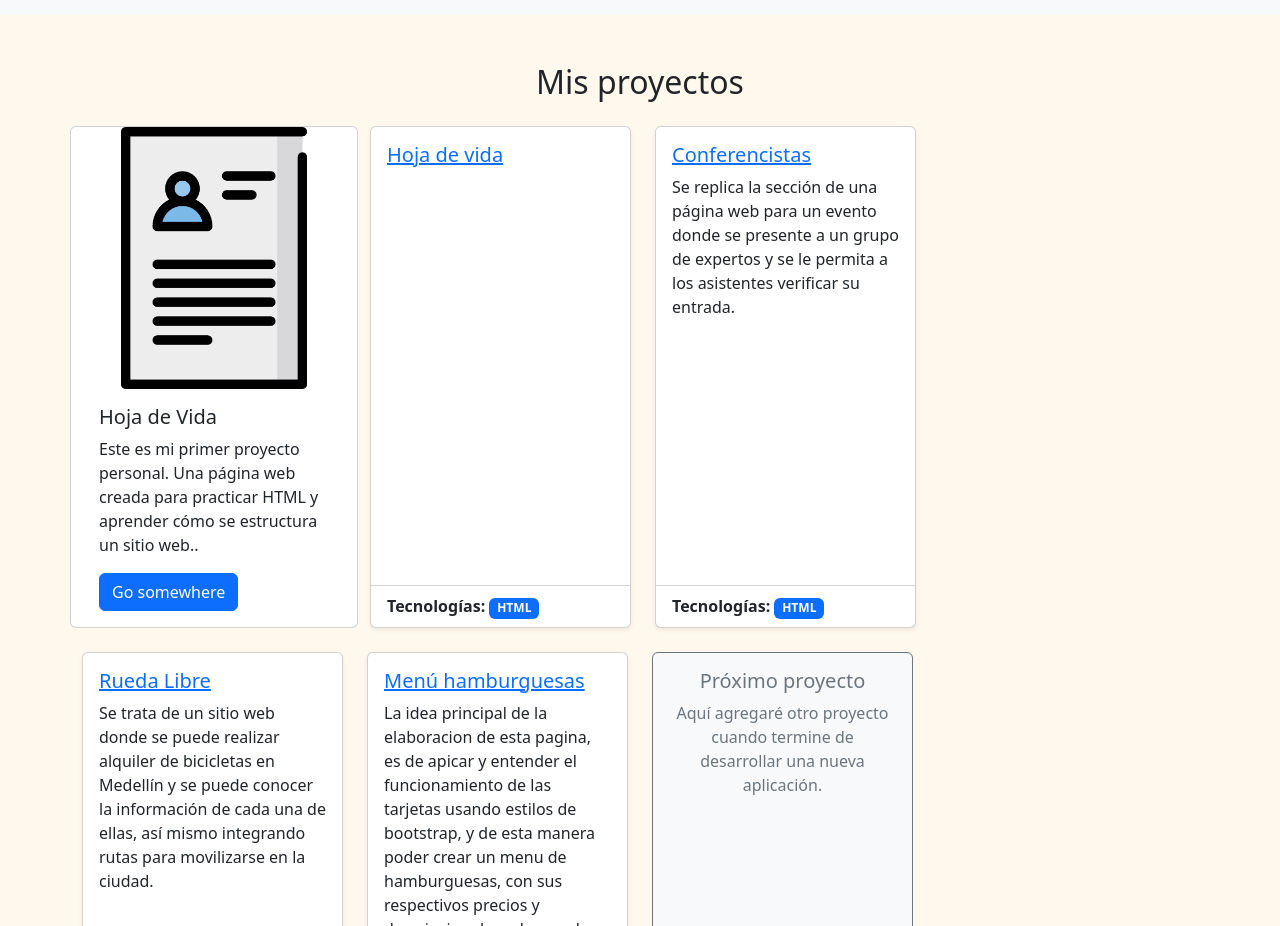
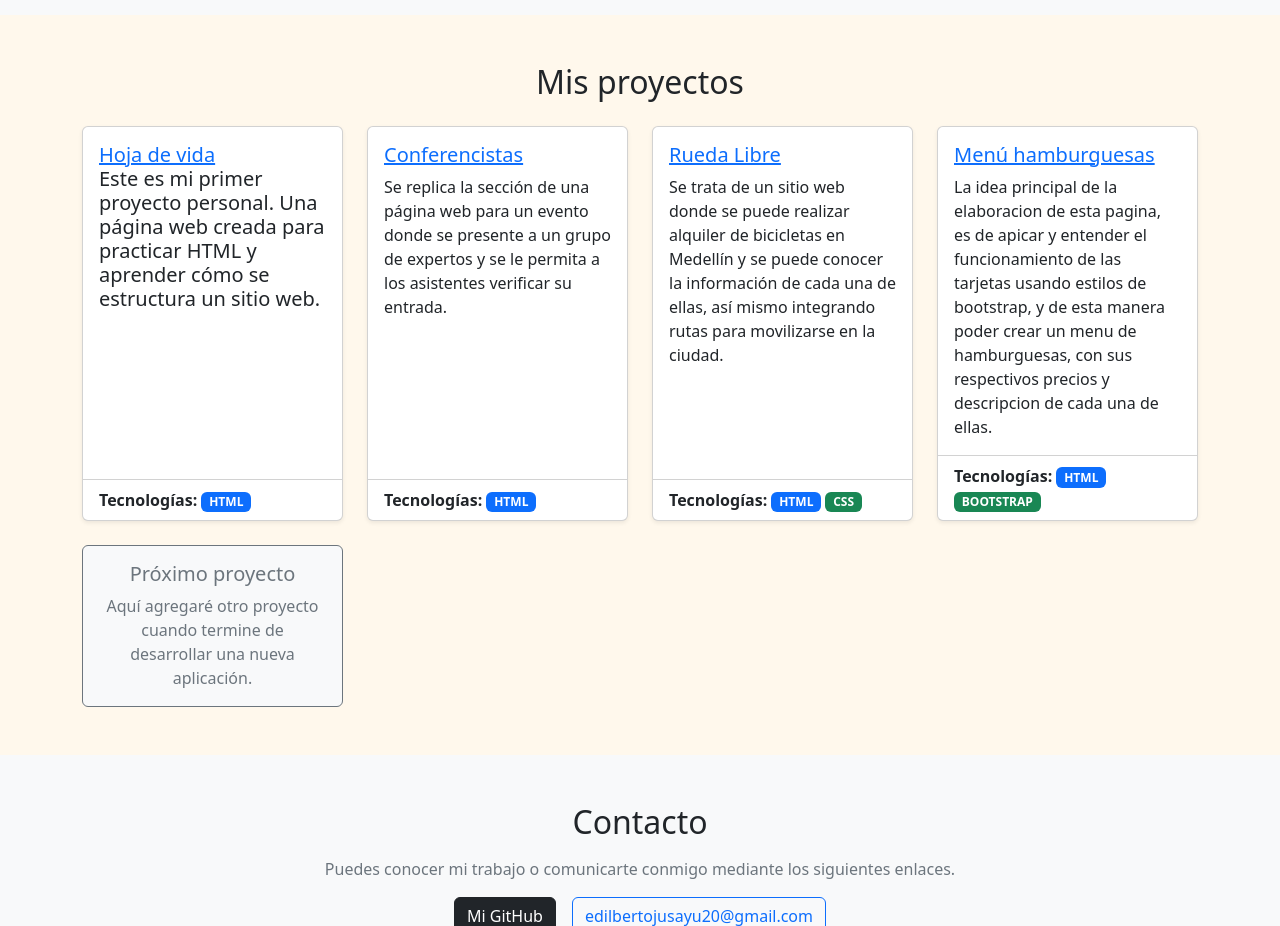
Before and after one commit to edilbertojusayu20/Portafolio, a plain HTML site: page index.html in a window 1280 px wide. Shown: the part 1140-2066 px from the top of the page. Drawn offline with nearby package versions, Linux system fonts and the light colour scheme.

Commit message:
aefomrojm

```diff
--- a/index.html
+++ b/index.html
@@ -102,17 +102,7 @@
 
                 <div class="row g-4">
 
-                    <!-- Proyecto 1 -->
-                    <div class="card" style="width: 18rem;">
-                        <img src="img/plan-estudios_318-450505.png" class="card-img-top" alt="...">
-                        <div class="card-body">
-                            <h5 class="card-title">Hoja de Vida</h5>
-                            <p class="card-text">Este es mi primer proyecto personal.
-                                    Una página web creada para practicar HTML
-                                    y aprender cómo se estructura un sitio web..</p>
-                            <a href="#" class="btn btn-primary">Go somewhere</a>
-                        </div>
-                    </div>
+
 
 
  <div class="col-12 col-md-6 col-lg-3">
@@ -121,6 +111,10 @@
                                 <h3 class="card-title h5">
                                     <a href="https://edilbertojusayu20.github.io/hoja_de_vida/" target="_blank"
                                         rel="noopener noreferrer">Hoja de vida</a>
+                                        <p>Este es mi primer proyecto personal.
+                                        Una página web creada para practicar HTML
+                                         y aprender cómo se estructura un sitio web.</p>
+
                                 </h3>
                                 <p class="card-text">
 
```
